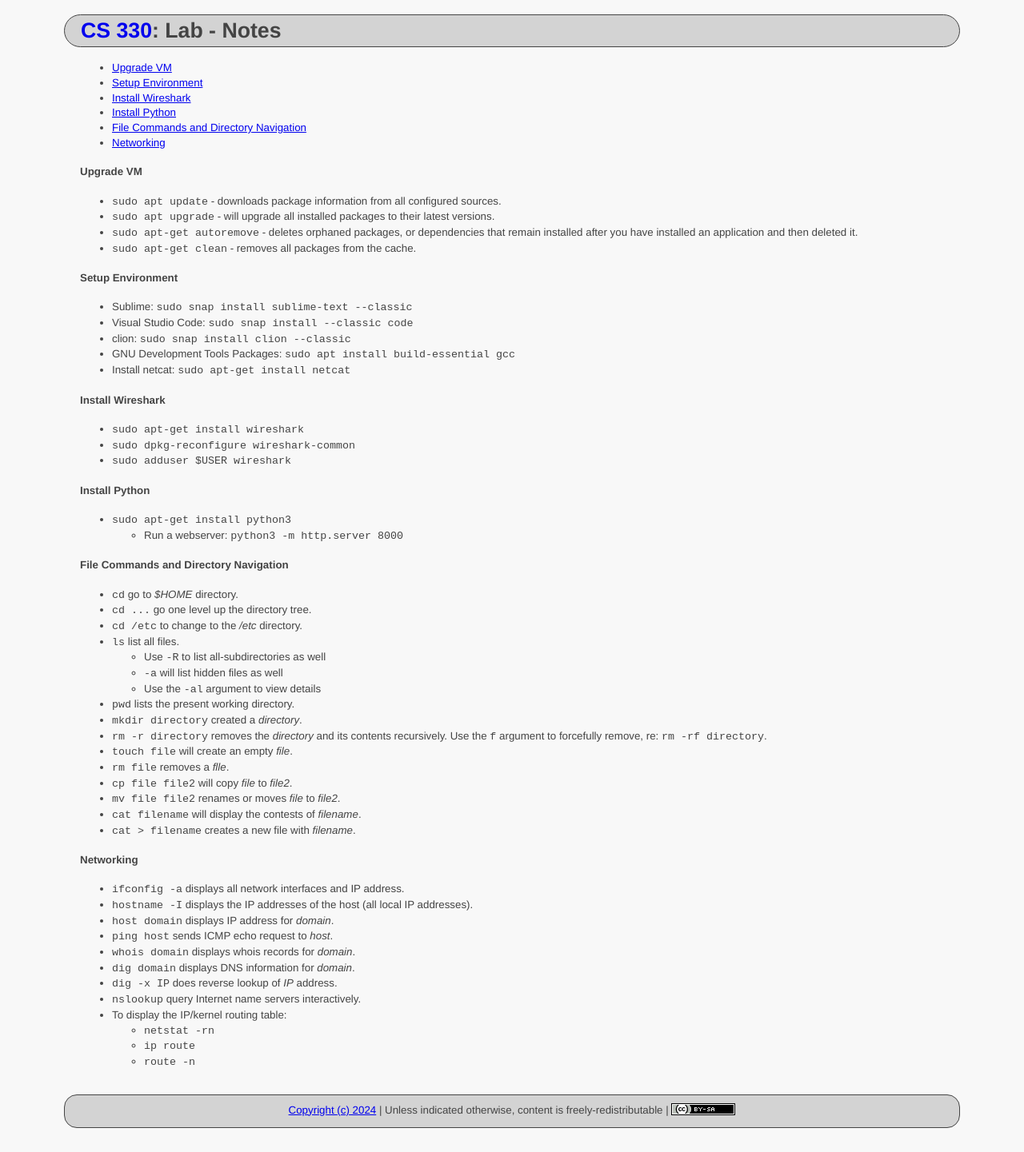
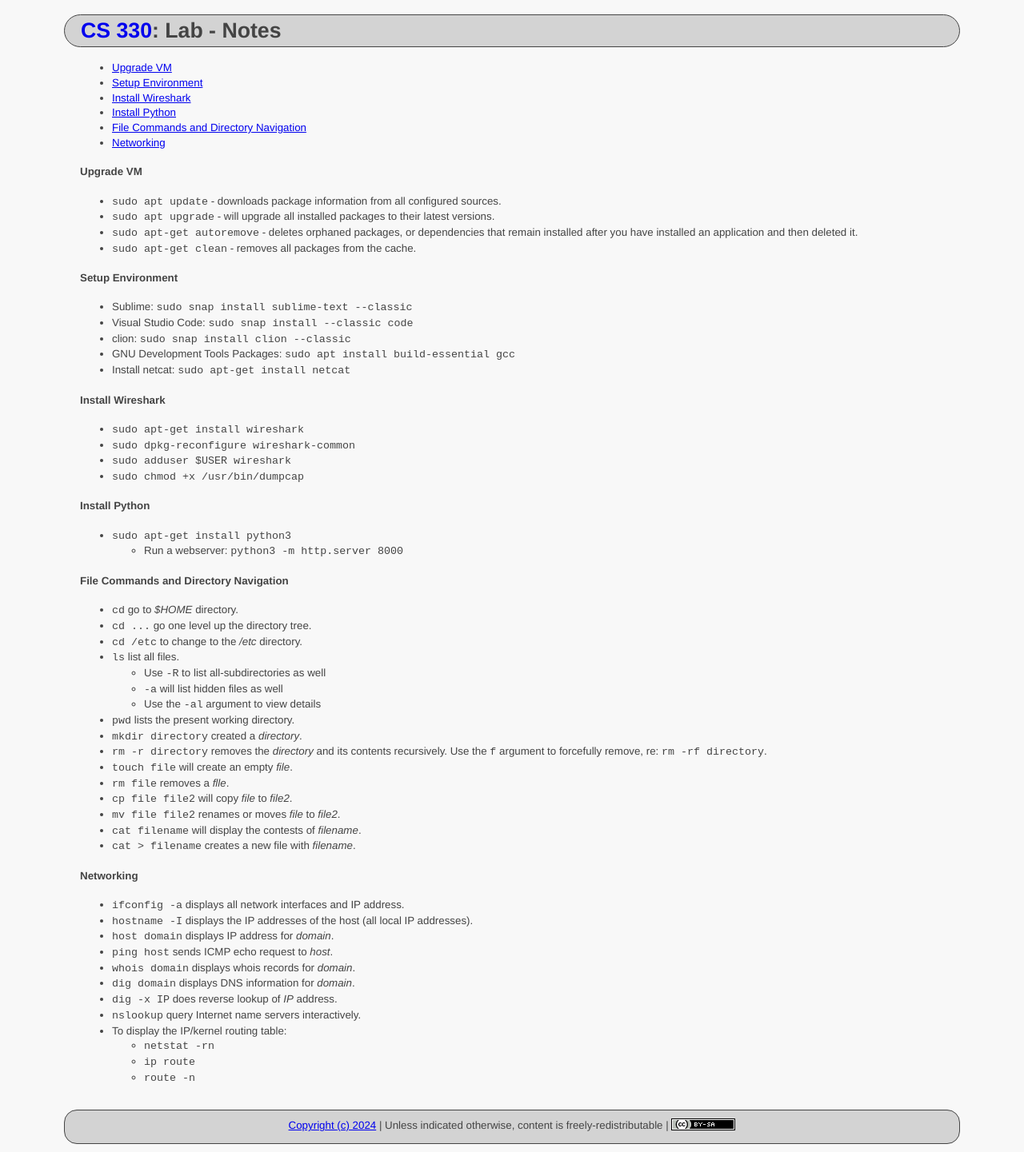
Before and after one commit to ycpcs/cs330-fall2024, a Jekyll site: the page built from labs/notes.md, in a window 1280 px wide. Shown: the whole page at 80% size. Built offline with Jekyll 4.4.1, drawn with Linux system fonts in a browser that asks for light colours.

Commit message:
update command

````diff
--- a/labs/notes.md
+++ b/labs/notes.md
@@ -27,6 +27,7 @@ title: "Lab - Notes"
 - ```sudo apt-get install wireshark```
 - ```sudo dpkg-reconfigure wireshark-common```
 - ```sudo adduser $USER wireshark```
+- ```sudo chmod +x /usr/bin/dumpcap```
 
 #### Install Python
 - ```sudo apt-get install python3```
````
